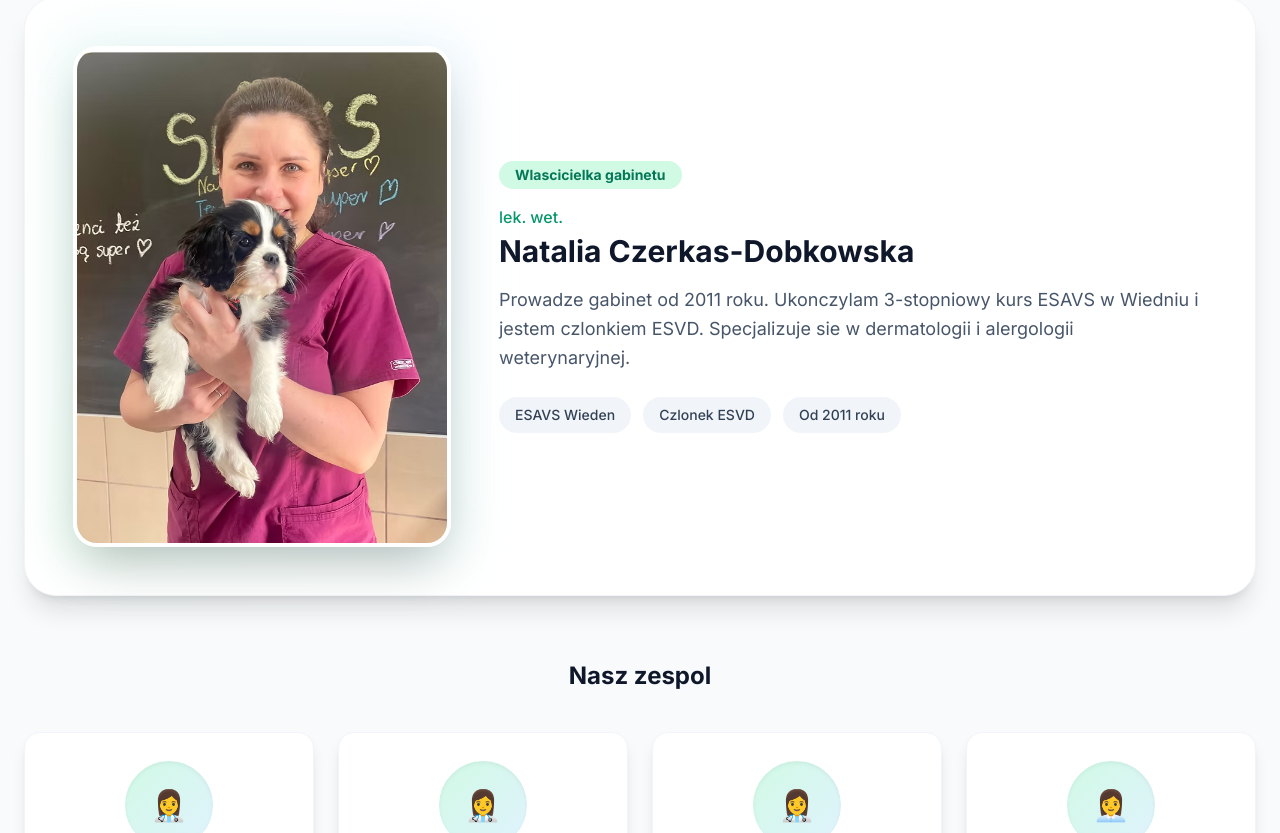
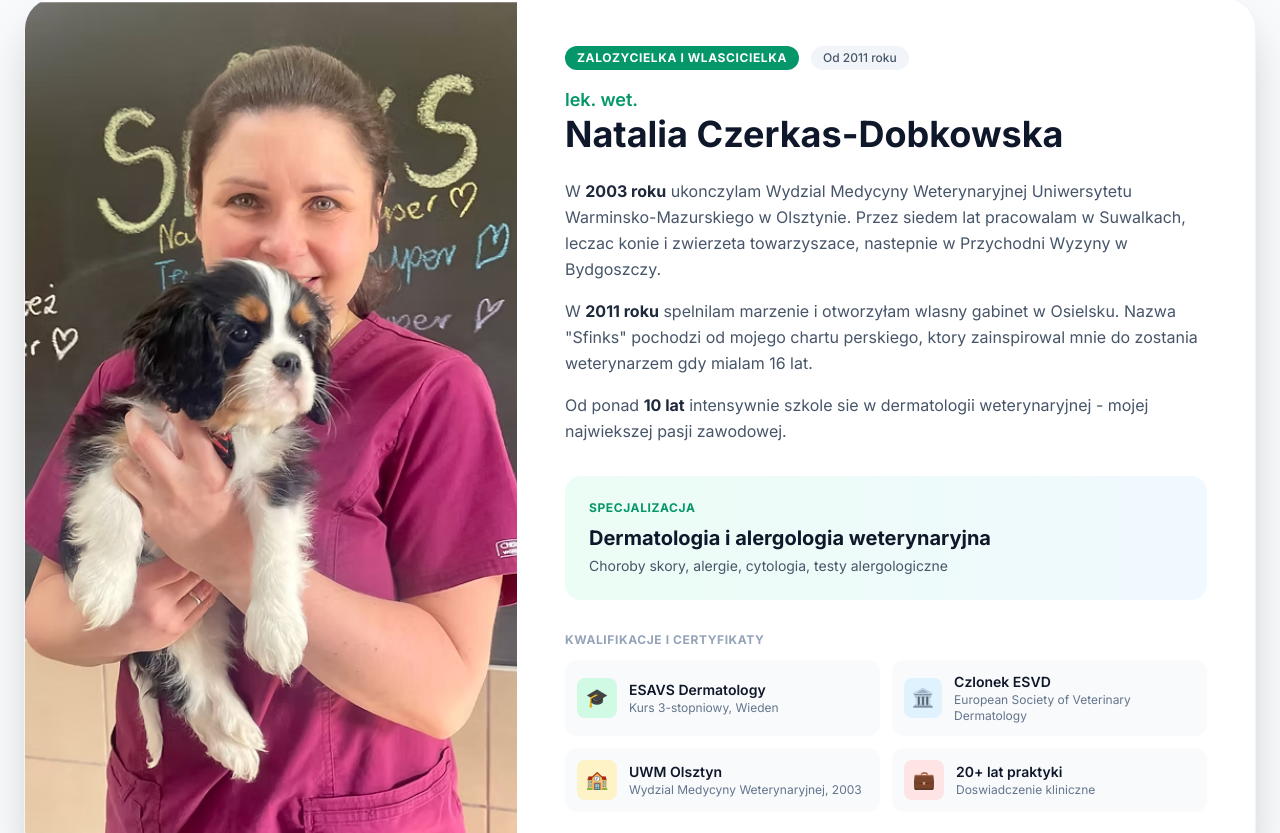
Before and after one commit to Cezet62/sfinks-vet, a React (Vite) app: page / in a window 1280 px wide. Shown: the part 1407-2240 px from the top of the page. Built offline with nearby package versions, Linux system fonts and the light colour scheme.

Commit message:
WOW efekt: przeprojektowana wizytowka wlascicielki z pelnym CV i certyfikatami

```diff
--- a/components/Team.tsx
+++ b/components/Team.tsx
@@ -20,8 +20,8 @@ const teamMembers: TeamMember[] = [
   {
     name: "Natalia Czerkas-Dobkowska",
     title: "lek. wet.",
-    role: "Wlascicielka gabinetu",
-    description: "Prowadze gabinet od 2011 roku. Ukonczylam 3-stopniowy kurs ESAVS w Wiedniu i jestem czlonkiem ESVD. Specjalizuje sie w dermatologii i alergologii weterynaryjnej.",
+    role: "Zalozycielka i wlascicielka",
+    description: "",
     image: "/images/team/natalia.jpg",
     isOwner: true
   },
@@ -94,36 +94,103 @@ const Team: React.FC = () => {
 
         {/* Wlascicielka - wyroznienie */}
         {owner && (
-          <div className="mb-16">
-            <div className="flex flex-col lg:flex-row items-center gap-12 bg-white rounded-[2rem] p-8 lg:p-12 shadow-xl border border-slate-100">
-              <div className="w-full lg:w-1/3">
-                <div className="relative">
-                  <div className="absolute -inset-4 bg-gradient-to-tr from-emerald-100 to-sky-100 rounded-[2rem] opacity-50 blur-xl"></div>
-                  <div className="relative rounded-[1.5rem] overflow-hidden shadow-2xl border-4 border-white">
-                    <img
-                      src={owner.image || ''}
-                      alt={owner.name}
-                      className="w-full aspect-[3/4] object-cover"
-                    />
-                  </div>
+          <div className="mb-20">
+            <div className="flex flex-col lg:flex-row items-stretch gap-0 bg-white rounded-[2rem] shadow-2xl border border-slate-100 overflow-hidden">
+              {/* Zdjecie */}
+              <div className="w-full lg:w-2/5 relative">
+                <img
+                  src={owner.image || ''}
+                  alt={owner.name}
+                  className="w-full h-full object-cover min-h-[400px] lg:min-h-[600px]"
+                />
+                <div className="absolute bottom-0 left-0 right-0 bg-gradient-to-t from-slate-900/80 to-transparent p-6 lg:hidden">
+                  <p className="text-emerald-400 font-medium text-sm">{owner.title}</p>
+                  <h3 className="text-2xl font-extrabold text-white">{owner.name}</h3>
                 </div>
               </div>
 
-              <div className="flex-1 text-center lg:text-left">
-                <div className="inline-block px-4 py-1 bg-emerald-100 text-emerald-700 rounded-full text-sm font-bold mb-4">
-                  {owner.role}
+              {/* Tresc */}
+              <div className="flex-1 p-8 lg:p-12 flex flex-col justify-center">
+                <div className="mb-6">
+                  <div className="flex items-center gap-3 mb-4">
+                    <span className="px-3 py-1 bg-emerald-600 text-white rounded-full text-xs font-bold uppercase tracking-wider">
+                      {owner.role}
+                    </span>
+                    <span className="px-3 py-1 bg-slate-100 text-slate-600 rounded-full text-xs font-medium">
+                      Od 2011 roku
+                    </span>
+                  </div>
+                  <p className="text-emerald-600 font-semibold text-lg hidden lg:block">{owner.title}</p>
+                  <h3 className="text-3xl lg:text-4xl font-extrabold text-slate-900 hidden lg:block">
+                    {owner.name}
+                  </h3>
                 </div>
-                <p className="text-emerald-600 font-medium mb-1">{owner.title}</p>
-                <h3 className="text-3xl font-extrabold text-slate-900 mb-4">
-                  {owner.name}
-                </h3>
-                <p className="text-slate-600 leading-relaxed mb-6 text-lg">
-                  {owner.description}
-                </p>
-                <div className="flex flex-wrap gap-3 justify-center lg:justify-start">
-                  <span className="px-4 py-2 bg-slate-100 text-slate-700 rounded-full text-sm font-medium">ESAVS Wieden</span>
-                  <span className="px-4 py-2 bg-slate-100 text-slate-700 rounded-full text-sm font-medium">Czlonek ESVD</span>
-                  <span className="px-4 py-2 bg-slate-100 text-slate-700 rounded-full text-sm font-medium">Od 2011 roku</span>
+
+                <div className="space-y-4 text-slate-600 leading-relaxed mb-8">
+                  <p>
+                    W <strong className="text-slate-800">2003 roku</strong> ukonczylam Wydzial Medycyny Weterynaryjnej
+                    Uniwersytetu Warminsko-Mazurskiego w Olsztynie. Przez siedem lat pracowalam w Suwalkach,
+                    leczac konie i zwierzeta towarzyszace, nastepnie w Przychodni Wyzyny w Bydgoszczy.
+                  </p>
+                  <p>
+                    W <strong className="text-slate-800">2011 roku</strong> spelnilam marzenie i otworzyłam
+                    wlasny gabinet w Osielsku. Nazwa "Sfinks" pochodzi od mojego chartu perskiego,
+                    ktory zainspirowal mnie do zostania weterynarzem gdy mialam 16 lat.
+                  </p>
+                  <p>
+                    Od ponad <strong className="text-slate-800">10 lat</strong> intensywnie szkole sie
+                    w dermatologii weterynaryjnej - mojej najwiekszej pasji zawodowej.
+                  </p>
+                </div>
+
+                {/* Specjalizacja */}
+                <div className="bg-gradient-to-r from-emerald-50 to-sky-50 rounded-2xl p-6 mb-8">
+                  <p className="text-xs font-bold text-emerald-600 uppercase tracking-wider mb-2">Specjalizacja</p>
+                  <p className="text-xl font-bold text-slate-900">Dermatologia i alergologia weterynaryjna</p>
+                  <p className="text-slate-600 text-sm mt-1">Choroby skory, alergie, cytologia, testy alergologiczne</p>
+                </div>
+
+                {/* Certyfikaty */}
+                <div>
+                  <p className="text-xs font-bold text-slate-400 uppercase tracking-wider mb-3">Kwalifikacje i certyfikaty</p>
+                  <div className="grid grid-cols-1 sm:grid-cols-2 gap-3">
+                    <div className="flex items-center gap-3 p-3 bg-slate-50 rounded-xl">
+                      <div className="w-10 h-10 bg-emerald-100 rounded-lg flex items-center justify-center">
+                        <span className="text-emerald-600 text-lg">🎓</span>
+                      </div>
+                      <div>
+                        <p className="font-semibold text-slate-900 text-sm">ESAVS Dermatology</p>
+                        <p className="text-xs text-slate-500">Kurs 3-stopniowy, Wieden</p>
+                      </div>
+                    </div>
+                    <div className="flex items-center gap-3 p-3 bg-slate-50 rounded-xl">
+                      <div className="w-10 h-10 bg-sky-100 rounded-lg flex items-center justify-center">
+                        <span className="text-sky-600 text-lg">🏛️</span>
+                      </div>
+                      <div>
+                        <p className="font-semibold text-slate-900 text-sm">Czlonek ESVD</p>
+                        <p className="text-xs text-slate-500">European Society of Veterinary Dermatology</p>
+                      </div>
+                    </div>
+                    <div className="flex items-center gap-3 p-3 bg-slate-50 rounded-xl">
+                      <div className="w-10 h-10 bg-amber-100 rounded-lg flex items-center justify-center">
+                        <span className="text-amber-600 text-lg">🏫</span>
+                      </div>
+                      <div>
+                        <p className="font-semibold text-slate-900 text-sm">UWM Olsztyn</p>
+                        <p className="text-xs text-slate-500">Wydzial Medycyny Weterynaryjnej, 2003</p>
+                      </div>
+                    </div>
+                    <div className="flex items-center gap-3 p-3 bg-slate-50 rounded-xl">
+                      <div className="w-10 h-10 bg-rose-100 rounded-lg flex items-center justify-center">
+                        <span className="text-rose-600 text-lg">💼</span>
+                      </div>
+                      <div>
+                        <p className="font-semibold text-slate-900 text-sm">20+ lat praktyki</p>
+                        <p className="text-xs text-slate-500">Doswiadczenie kliniczne</p>
+                      </div>
+                    </div>
+                  </div>
                 </div>
               </div>
             </div>
```
